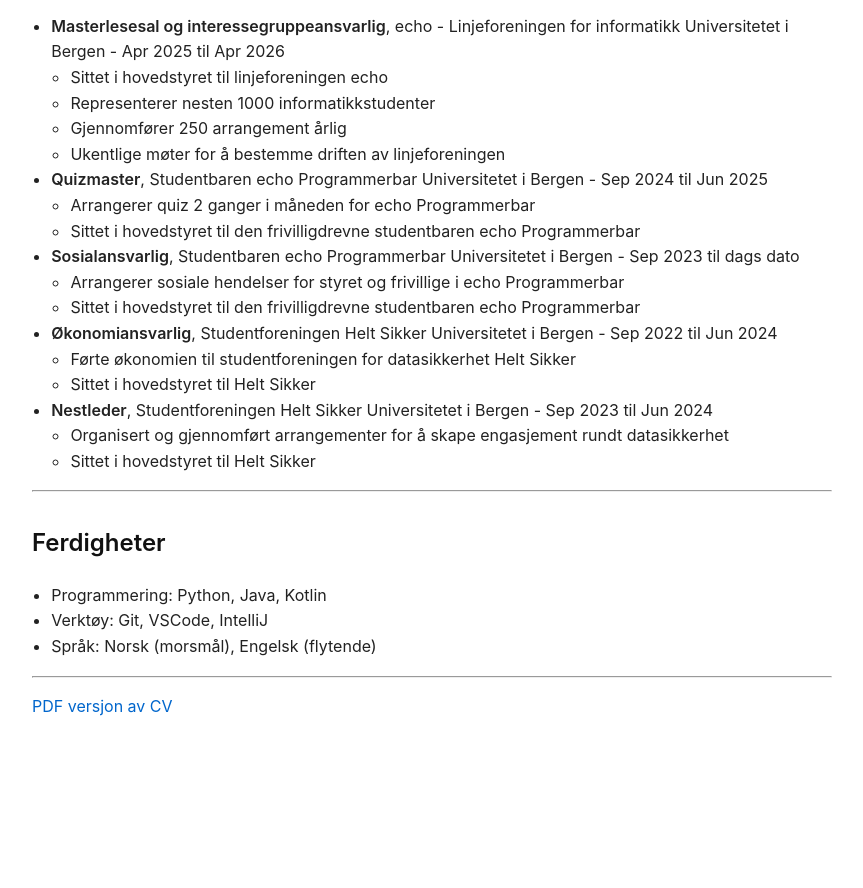
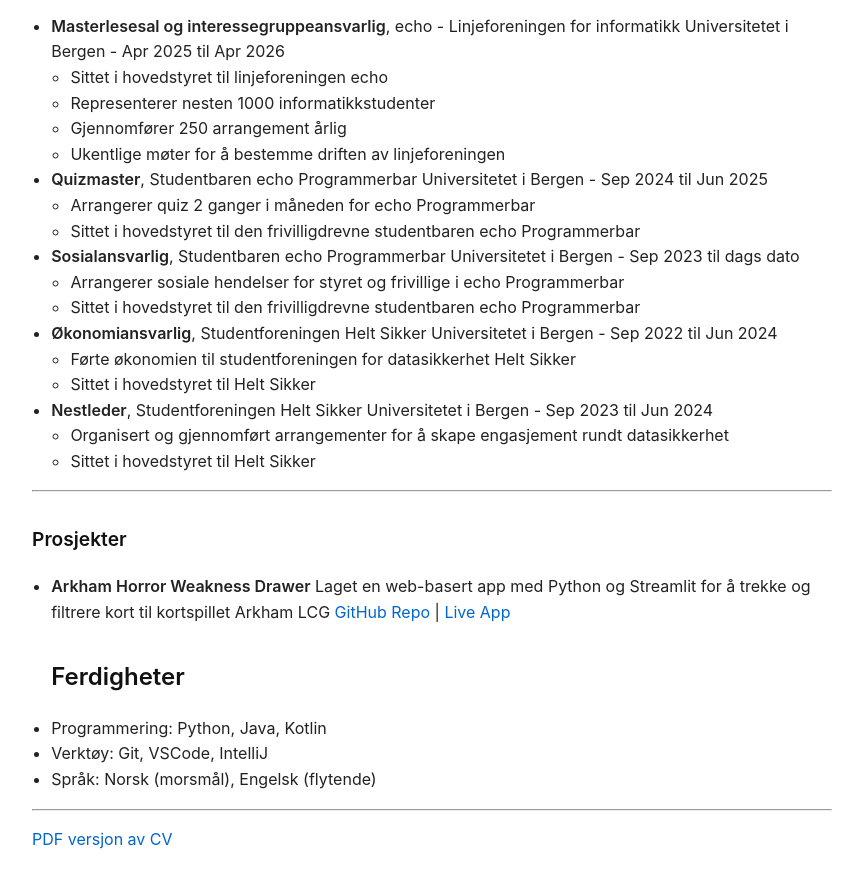
Before and after one commit to SteffenAP/CV, a Jekyll site: the page built from index.md, in a window 1280 px wide and 900 px high, scrolled down 1096 px. Shown: the top 888 px of the window, without its empty margins (208-1071 px from the left). Built offline with Jekyll 4.4.1, drawn with Linux system fonts in a browser that asks for light colours; before the commit the page ends 1863 px from its top, so only the background shows below that.

Commit message:
Update index.md

```diff
--- a/index.md
+++ b/index.md
@@ -81,6 +81,11 @@
 
 ---
 
+### Prosjekter
+
+- **Arkham Horror Weakness Drawer**
+  Laget en web-basert app med Python og Streamlit for å trekke og filtrere kort til kortspillet Arkham LCG
+  [GitHub Repo](https://github.com/SteffenAP/arkham-weakness-drawer) | [Live App](https://arkham-weakness-drawer.streamlit.app/)
 ## Ferdigheter
 
 - Programmering: Python, Java, Kotlin
```
